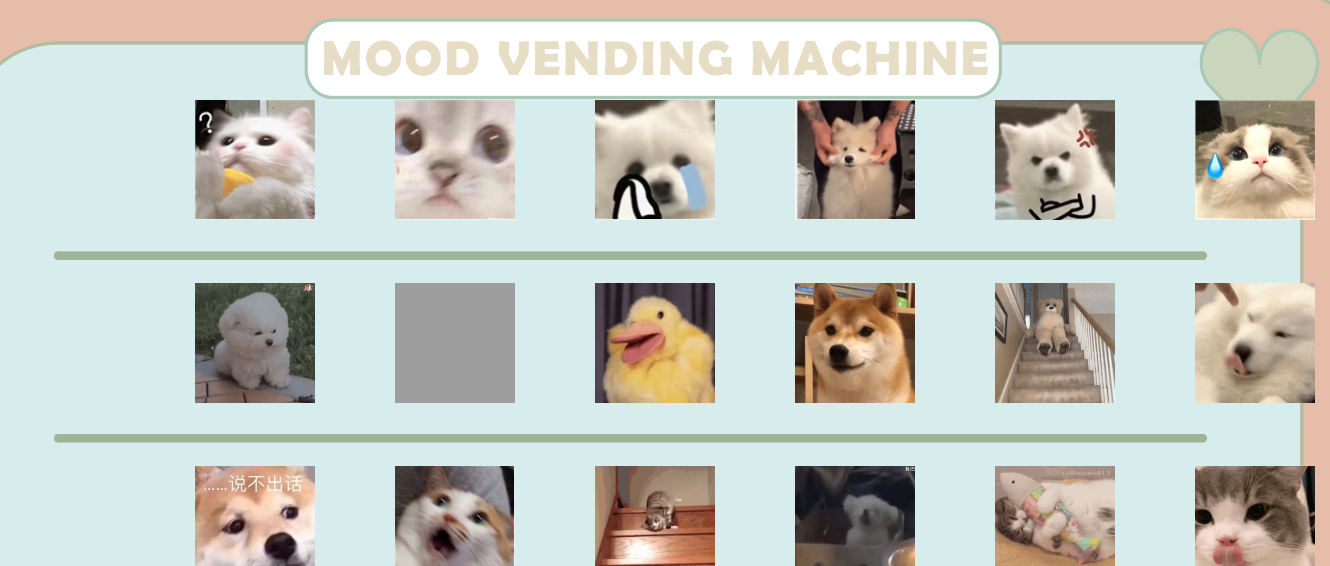
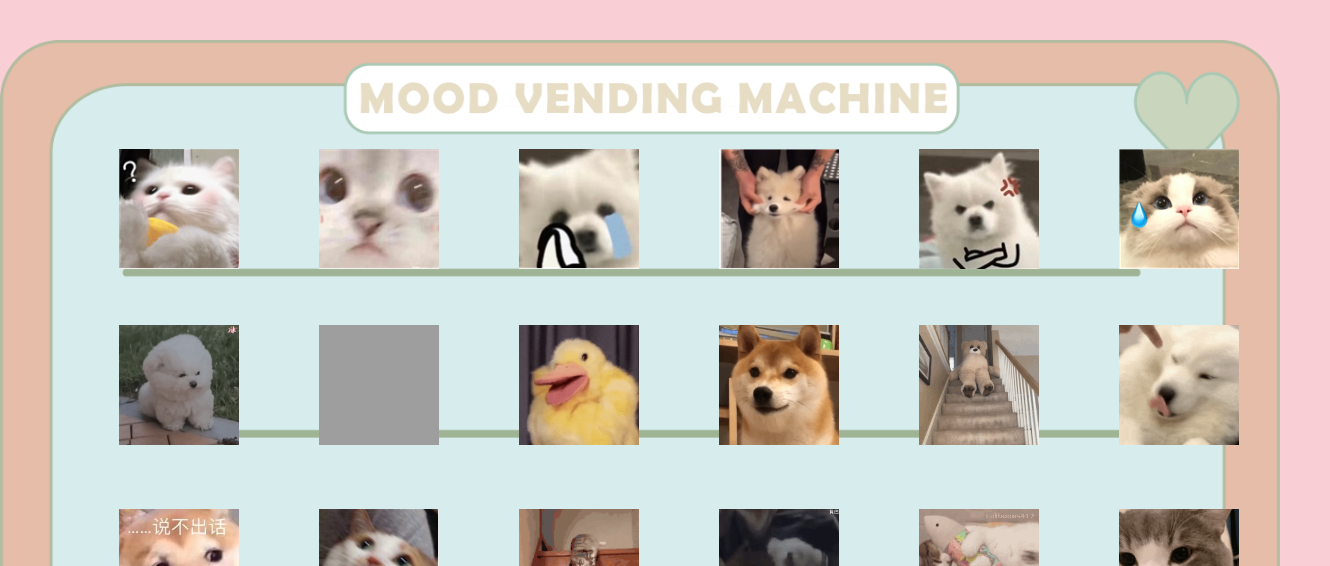
Before and after one commit to Xint998/Xinnnt-room, a plain HTML site: page structure/index.html in a window 1280 px wide. Shown: the top 566 px of the page, 1330 px wide, since content can reach past the window. Drawn offline with Linux system fonts and the light colour scheme; grey boxes are pictures that could not be loaded.

Commit message:
structure fixed

```diff
--- a/structure/facepage.css
+++ b/structure/facepage.css
@@ -4,20 +4,23 @@
 }
 body {
     background-color:rgb(249, 206, 212);
-
-
+    cursor: url(point.cur),default;
 }
-
+select{
+    cursor: url(point.cur)pointer;
+}
 img:hover {
 
     content: url(img/meme/twitter-card2.png);
 }
 
 .dialoguebox {
-    height:250px;
-    width:450px;
+    position:absolute;
+    height:30vh;
+    width:30vw;
     right:200px;
-    top: 100px;
+    top: 10vh;
+
     background-color:rgb(230, 192, 197);
     display: flex;
     position:fixed;
--- a/structure/style.css
+++ b/structure/style.css
@@ -11,22 +11,25 @@
 body {
     margin:0;
     padding:0;
-    background: url(img/background.png) no-repeat fixed center ;
-    background-size:1450px;
+    background: url(img/background.png) no-repeat fixed center;
+    background-size:100vw;
+
     background-color:rgb(249, 206, 212);
     cursor: url(img/meme/twitter-card.cur), default;
 }
 
 .bigbox {
-
-    margin-top: 95px;
+    position:absolute;
+    margin-top: 9vh;
     margin-left: 180px;
+    top:9vh;
+    left:6vw;
 
 
 }
 .firstrow {
-    height:130px;
-    width:1150px;
+    height:10vh;
+    width:66vw;
     background-color: transparent;
 
     display:flex;
@@ -40,11 +43,10 @@ body {
 
 .secondrow {
 
-    height:130px;
-    width:1150px;
+    height:10vh;
+    width:66vw;
     background-color: transparent;
-    margin-top: 53px;
-
+    margin-top: 12vh;
     display:flex;
     flex-direction: row;
     justify-content: center;
@@ -56,10 +58,10 @@ body {
 
 .thirdrow {
 
-    height:130px;
-    width:1150px;
+    height:10vh;
+    width:66vw;
     background-color: transparent;
-    margin-top: 53px;
+    margin-top: 13vh;
 
     display:flex;
     flex-direction: row;
```
Also changed, not shown: structure/facepage.html (+1 -1 lines), structure/point.png (added), 4 other files.
